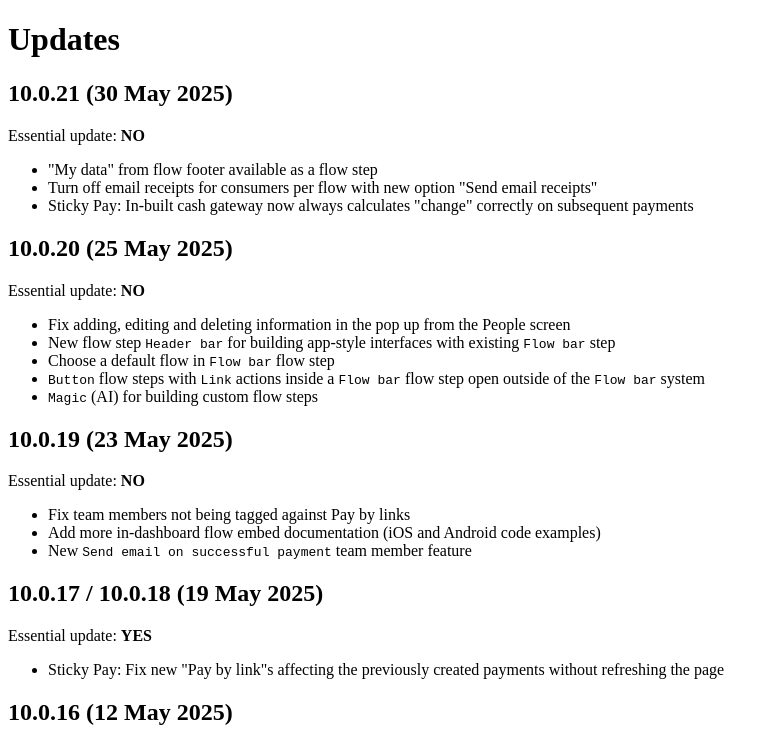
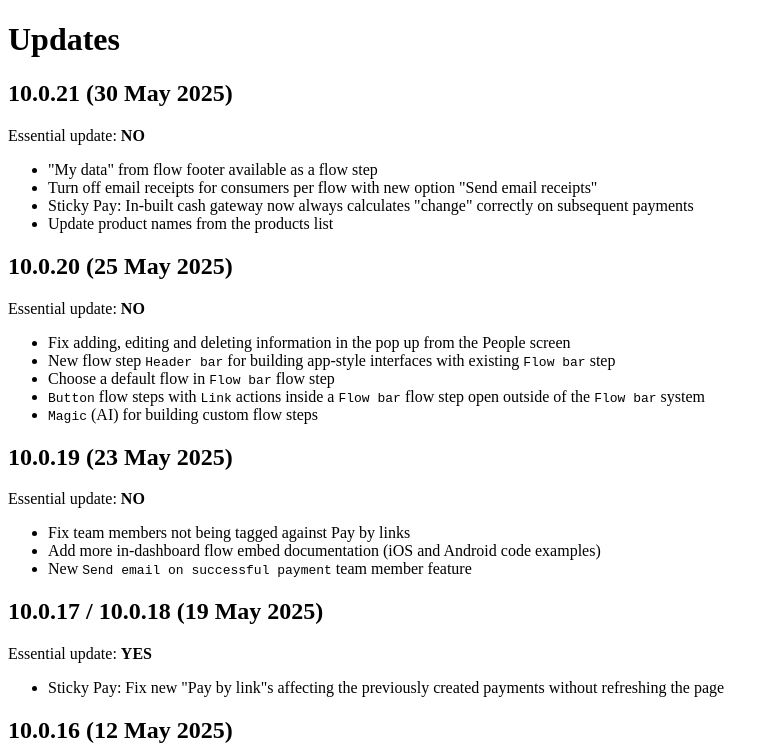
Before and after one commit to Stickyto/sticky-docs, a Next.js app in the folder src/: page /updates in a window 1280 px wide. Shown: the top 746 px of the page, without its empty margins (0-779 px from the left). Built offline with nearby package versions, Linux system fonts and the light colour scheme.

Commit message:
Changelog WIP

```diff
--- a/src/pages/updates.mdx
+++ b/src/pages/updates.mdx
@@ -7,6 +7,7 @@
  - "My data" from flow footer available as a flow step
  - Turn off email receipts for consumers per flow with new option "Send email receipts"
  - Sticky Pay: In-built cash gateway now always calculates "change" correctly on subsequent payments
+ - Update product names from the products list
 
 ## 10.0.20 (25 May 2025)
 
```
